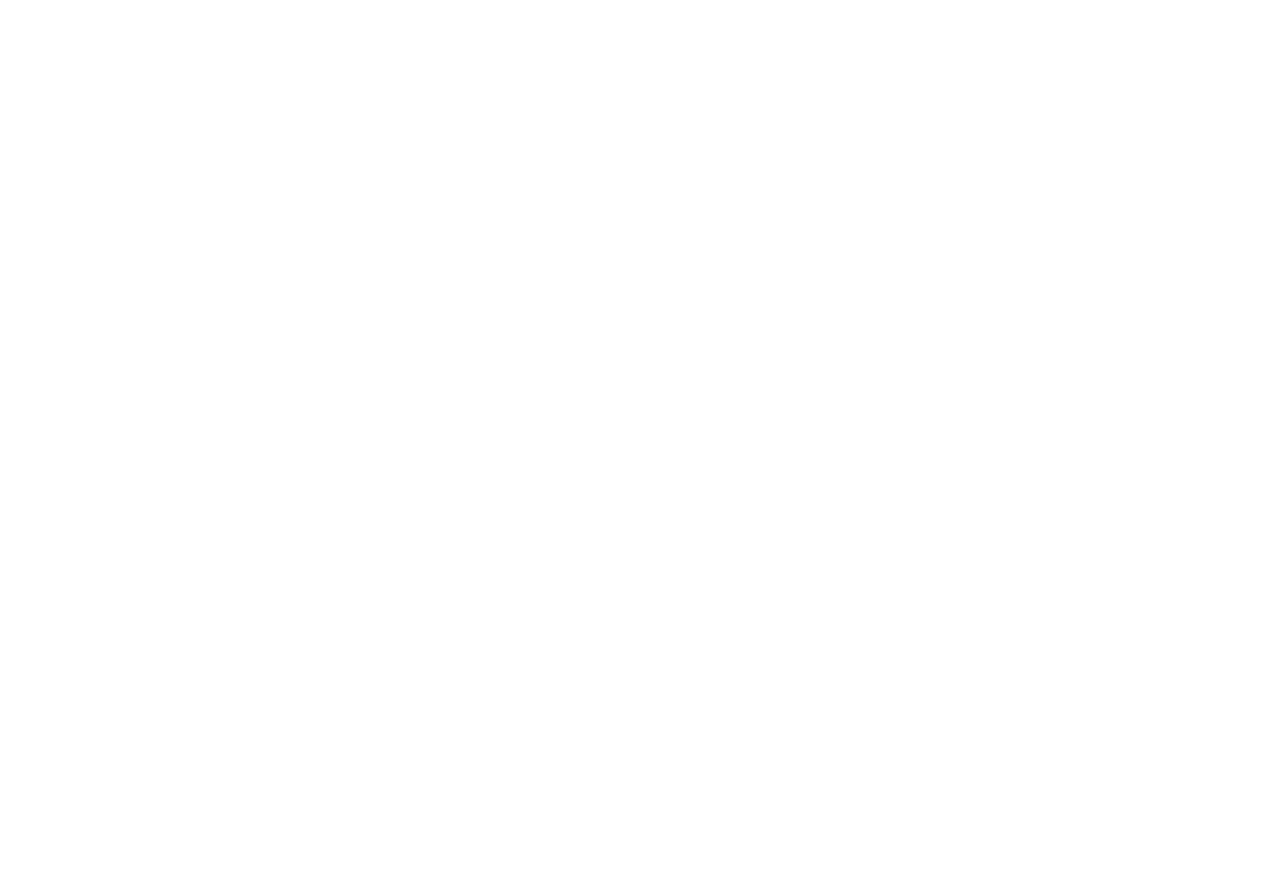
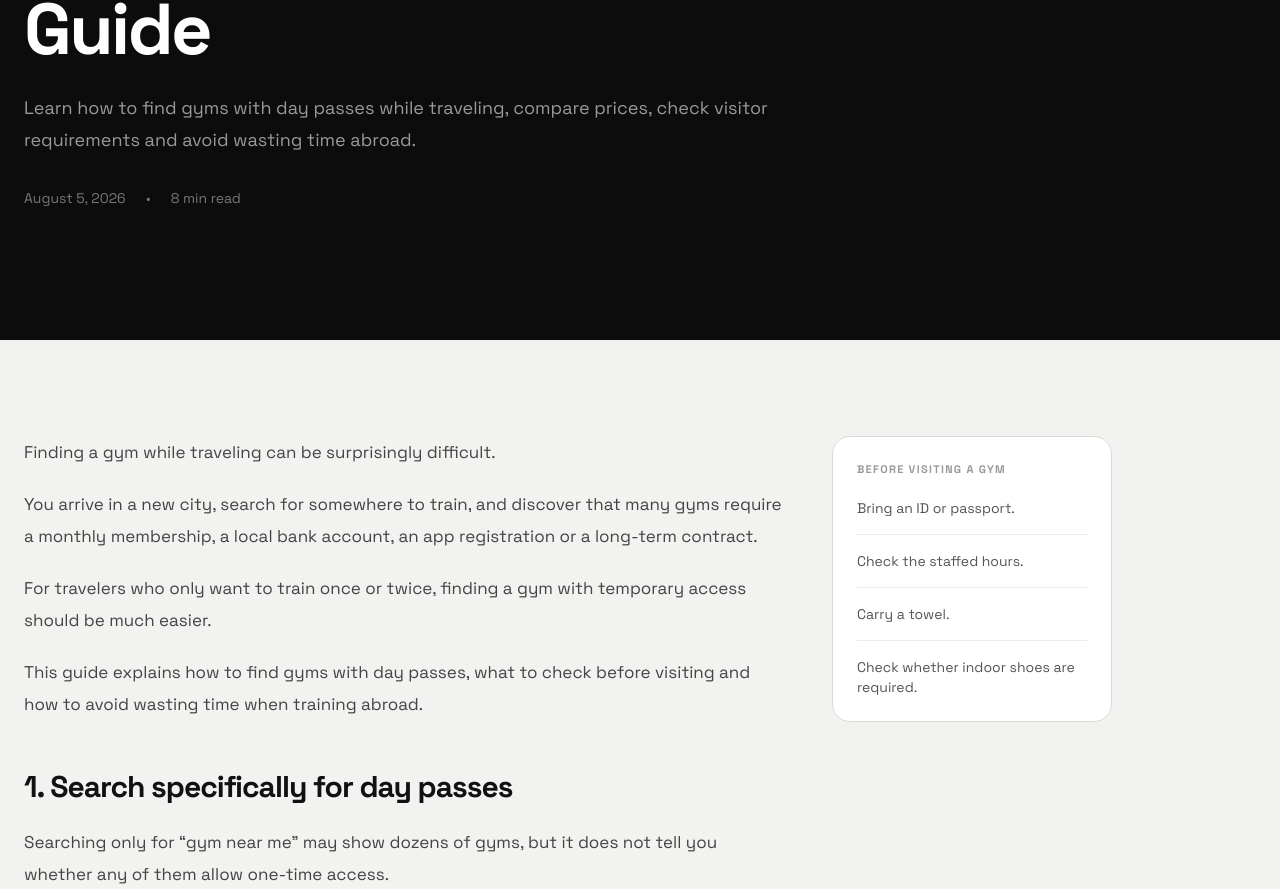
Before and after one commit to aferslid/daypassgyms, a Next.js app: page /blog/how-to-find-a-gym-while-traveling in a window 1280 px wide. Before the commit this address had no page. Shown: the part 408-1297 px from the top of the page. Before the commit the page ends 800 px from the top, so only its background shows below. Built offline with nearby package versions, Linux system fonts and the light colour scheme.

Commit message:
Add guide to finding gyms while traveling

```diff
--- a/app/blog/page.tsx
+++ b/app/blog/page.tsx
@@ -46,11 +46,11 @@
         <div className="mb-10 flex items-end justify-between gap-6">
           <div>
             <p className="inline-flex rounded-full bg-[#2F380B] px-3 py-1 text-[11px] font-bold uppercase tracking-[0.12em] text-[#C8F135]">
-              Latest articles
+              Latest travel fitness guides
             </p>
 
             <h2 className="mt-3 text-3xl font-extrabold tracking-[-1.5px] md:text-4xl">
-              Travel fitness resources
+              Gym day pass guides
             </h2>
           </div>
 
--- a/app/blog/posts.ts
+++ b/app/blog/posts.ts
@@ -125,9 +125,179 @@
           "Use DayPassGyms to browse gyms by country and city, compare visitor prices and check useful amenities before your next workout abroad.",
         ],
       },
-    ],
-  },
-];
+        ],
+          },
+          {
+            slug: "how-to-find-a-gym-while-traveling",
+            title: "How to Find a Gym While Traveling: The Complete Guide",
+            excerpt:
+              "Learn how to find gyms with day passes while traveling, compare prices, check visitor requirements and avoid wasting time abroad.",
+            category: "Travel fitness",
+            publishedAt: "2026-08-05",
+            readingTime: "8 min read",
+            sections: [
+              {
+                paragraphs: [
+                  "Finding a gym while traveling can be surprisingly difficult.",
+                  "You arrive in a new city, search for somewhere to train, and discover that many gyms require a monthly membership, a local bank account, an app registration or a long-term contract.",
+                  "For travelers who only want to train once or twice, finding a gym with temporary access should be much easier.",
+                  "This guide explains how to find gyms with day passes, what to check before visiting and how to avoid wasting time when training abroad.",
+                ],
+              },
+              {
+                heading: "1. Search specifically for day passes",
+                paragraphs: [
+                  "Searching only for “gym near me” may show dozens of gyms, but it does not tell you whether any of them allow one-time access.",
+                  "Instead, include visitor-access terms in your search. Different gyms and countries use different expressions for the same type of access.",
+                ],
+                bullets: [
+                  "Gym day pass",
+                  "Single-entry gym",
+                  "Guest pass",
+                  "Drop-in gym",
+                  "Daily gym pass",
+                  "Weekly gym pass",
+                ],
+              },
+              {
+                heading: "2. Use Google before relying only on Google Maps",
+                paragraphs: [
+                  "Google Maps is useful for finding nearby gyms, checking reviews and getting directions.",
+                  "However, it often does not clearly answer the most important question for a traveler: can I train here today without becoming a member?",
+                  "A normal Google search is often more effective because it can show the gym's pricing page, visitor policy, frequently asked questions or a page specifically dedicated to day passes.",
+                ],
+                bullets: [
+                  "Search for the gym name followed by “day pass”.",
+                  "Add the city name to avoid results from another branch.",
+                  "Check the official website before relying on old reviews.",
+                ],
+              },
+              {
+                heading: "3. Check the price before traveling to the gym",
+                paragraphs: [
+                  "Day-pass prices can vary significantly, even between gyms located in the same city.",
+                  "A basic local gym may charge the equivalent of a few euros, while a premium health club nearby may charge several times more.",
+                  "Prices can also vary between branches of the same chain, especially when individual locations are operated as franchises.",
+                ],
+                bullets: [
+                  "Check whether the displayed price is for one visit or one full day.",
+                  "Look for registration or access-card fees.",
+                  "Confirm whether the price changes by time of day.",
+                  "Check whether online purchase is cheaper than paying at reception.",
+                ],
+              },
+              {
+                heading: "4. Compare day passes and weekly passes",
+                paragraphs: [
+                  "If you are staying in the same destination for several days, a weekly pass may provide much better value than buying several individual entries.",
+                  "For example, three day passes may cost more than one seven-day pass.",
+                  "Weekly access is particularly useful for backpackers, digital nomads, business travelers and anyone staying in one city for several nights.",
+                ],
+                bullets: [
+                  "Compare the total cost based on how many times you plan to train.",
+                  "Check whether the weekly pass starts on the purchase date.",
+                  "Confirm whether access is valid at one location or several branches.",
+                ],
+              },
+              {
+                heading: "5. Confirm that visitors are allowed",
+                paragraphs: [
+                  "A gym may advertise temporary access while still applying specific visitor requirements.",
+                  "Some clubs only allow local residents, require advance registration or limit day-pass access to staffed hours.",
+                ],
+                bullets: [
+                  "Passport or national identity card",
+                  "Minimum age requirement",
+                  "Local phone number",
+                  "Advance booking",
+                  "App download",
+                  "Temporary access-card deposit",
+                  "Existing-member accompaniment",
+                ],
+              },
+              {
+                heading: "6. Check the staffed hours",
+                paragraphs: [
+                  "A 24-hour gym does not necessarily sell day passes 24 hours a day.",
+                  "Many gyms are open around the clock for existing members but only admit visitors when reception staff are present.",
+                  "Always check staffed or reception hours separately from the general opening hours.",
+                ],
+              },
+              {
+                heading: "7. Check the facilities you need",
+                paragraphs: [
+                  "When traveling, the facilities around the workout can be just as important as the gym equipment itself.",
+                  "If you are carrying luggage, training before sightseeing or heading directly to an airport, showers and lockers may be essential.",
+                ],
+                bullets: [
+                  "Showers",
+                  "Lockers",
+                  "Wi-Fi",
+                  "Towel rental",
+                  "Changing rooms",
+                  "Swimming pool",
+                  "Sauna or steam room",
+                  "Drinking-water access",
+                ],
+              },
+              {
+                heading: "8. Do not assume every branch has the same policy",
+                paragraphs: [
+                  "Large gym chains can be confusing because day-pass availability and pricing may differ from one location to another.",
+                  "This is particularly common with franchise-based chains, where individual club owners may decide their own visitor policy.",
+                  "Always verify the exact branch you intend to visit rather than assuming that information from another location applies everywhere.",
+                ],
+              },
+              {
+                heading: "9. Contact the gym when the information is unclear",
+                paragraphs: [
+                  "If the website does not provide a clear answer, contacting the gym directly is often the fastest solution.",
+                  "Instagram, WhatsApp, Facebook, email and website contact forms can all work well depending on the country.",
+                  "A short and direct message is usually enough.",
+                ],
+                bullets: [
+                  "Do you offer a one-day gym pass?",
+                  "What is the price?",
+                  "Can I purchase it at reception?",
+                  "Are showers and lockers included?",
+                  "Do I need to bring identification?",
+                ],
+              },
+              {
+                heading: "10. Use DayPassGyms to compare visitor access",
+                paragraphs: [
+                  "DayPassGyms was created specifically for travelers who want to continue training without searching dozens of individual websites.",
+                  "You can browse gyms by country and city, compare day-pass and weekly-pass information and check useful amenities before visiting.",
+                ],
+                bullets: [
+                  "Day-pass price",
+                  "Weekly-pass price",
+                  "Showers",
+                  "Lockers",
+                  "Wi-Fi",
+                  "Free trials",
+                  "Visitor-access information",
+                  "Google Maps directions",
+                ],
+              },
+              {
+                heading: "Final thoughts",
+                paragraphs: [
+                  "Training while traveling should not require signing a long-term membership contract.",
+                  "Whether you are away for a weekend, backpacking for several months or working remotely, there are gyms around the world that accept short-term visitors.",
+                  "The challenge is not usually finding a gym. It is finding one that clearly explains its visitor policy, price and conditions.",
+                  "A few minutes of research before you go can save time, money and frustration.",
+                ],
+              },
+              {
+                heading: "Find a gym while traveling",
+                paragraphs: [
+                  "Browse DayPassGyms by country and city to find gyms offering day passes, weekly passes and temporary visitor access around the world.",
+                ],
+              },
+            ],
+          },
+        ];
 
 export function getBlogPost(slug: string) {
   return blogPosts.find((post) => post.slug === slug);
```
